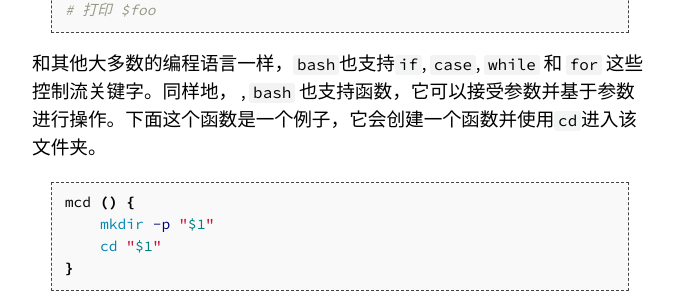
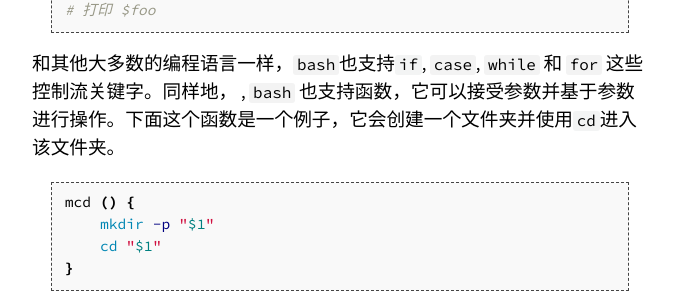
Before and after one commit to missing-semester-cn/missing-semester-cn.github.io, a Jekyll site: the page built from _2020/shell-tools.md, in a window 1280 px wide and 900 px high, scrolled down 1159 px. Shown: the part 179-479 px from the top of the window, without its empty margins (300-974 px from the left). Built offline with Jekyll 4.4.1, drawn with Linux system fonts in a browser that asks for light colours.

Commit message:
Shell 工具和脚本的翻译问题
Shell 脚本：
“它会创建一个函数并使用cd进入该文件夹”修改为“它会创建一个文件夹并使用cd进入该文件夹”

````diff
--- a/_2020/shell-tools.md
+++ b/_2020/shell-tools.md
@@ -39,7 +39,7 @@ echo '$foo'
 ```
 
 和其他大多数的编程语言一样，`bash`也支持`if`, `case`, `while` 和 `for` 这些控制流关键字。同样地，
-, `bash` 也支持函数，它可以接受参数并基于参数进行操作。下面这个函数是一个例子，它会创建一个函数并使用`cd`进入该文件夹。
+, `bash` 也支持函数，它可以接受参数并基于参数进行操作。下面这个函数是一个例子，它会创建一个文件夹并使用`cd`进入该文件夹。
 
 
 ```bash
````
